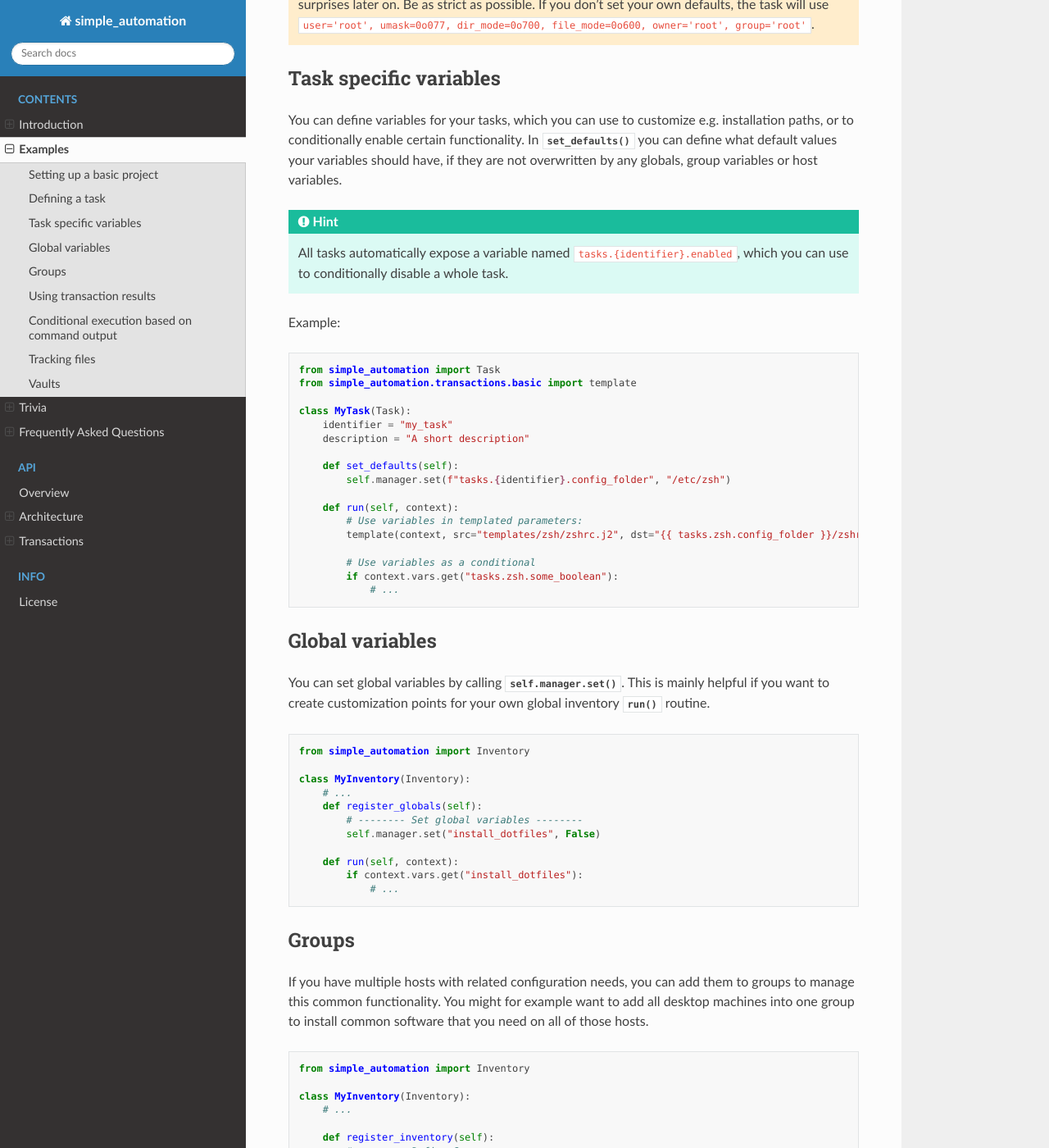
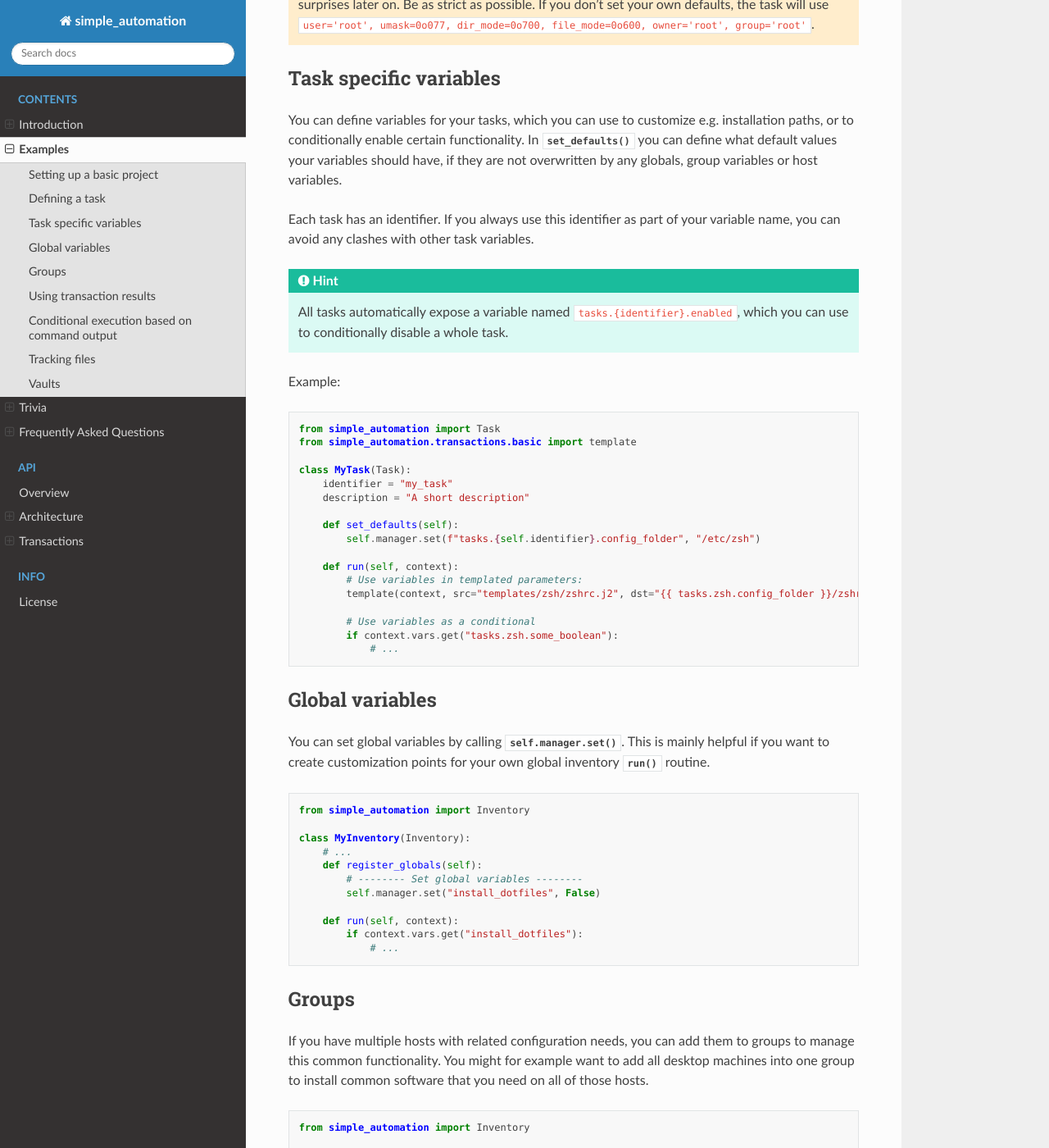
Before and after one commit to oddlama/fora, a Sphinx documentation site: the page built from docs/contents/examples.rst, in a window 1280 px wide and 1400 px high, scrolled down 1863 px. Shown: the whole window at 82% size. Built offline with Sphinx 7.4.7 and the Read the Docs theme 2.0.0, drawn with Linux system fonts in a browser that asks for light colours.

Commit message:
Clarify tasks identifiers, and fix group example

```diff
--- a/docs/contents/examples.rst
+++ b/docs/contents/examples.rst
@@ -110,6 +110,9 @@
 can define what default values your variables should have, if they are not
 overwritten by any globals, group variables or host variables.
 
+Each task has an identifier. If you always use this identifier as part of your variable name,
+you can avoid any clashes with other task variables.
+
 .. hint::
 
     All tasks automatically expose a variable named ``tasks.{identifier}.enabled``,
@@ -127,7 +130,7 @@
         description = "A short description"
 
         def set_defaults(self):
-            self.manager.set(f"tasks.{identifier}.config_folder", "/etc/zsh")
+            self.manager.set(f"tasks.{self.identifier}.config_folder", "/etc/zsh")
 
         def run(self, context):
             # Use variables in templated parameters:
```
Also changed, not shown: other parts of docs/contents/examples.rst (+1 -1 lines).
